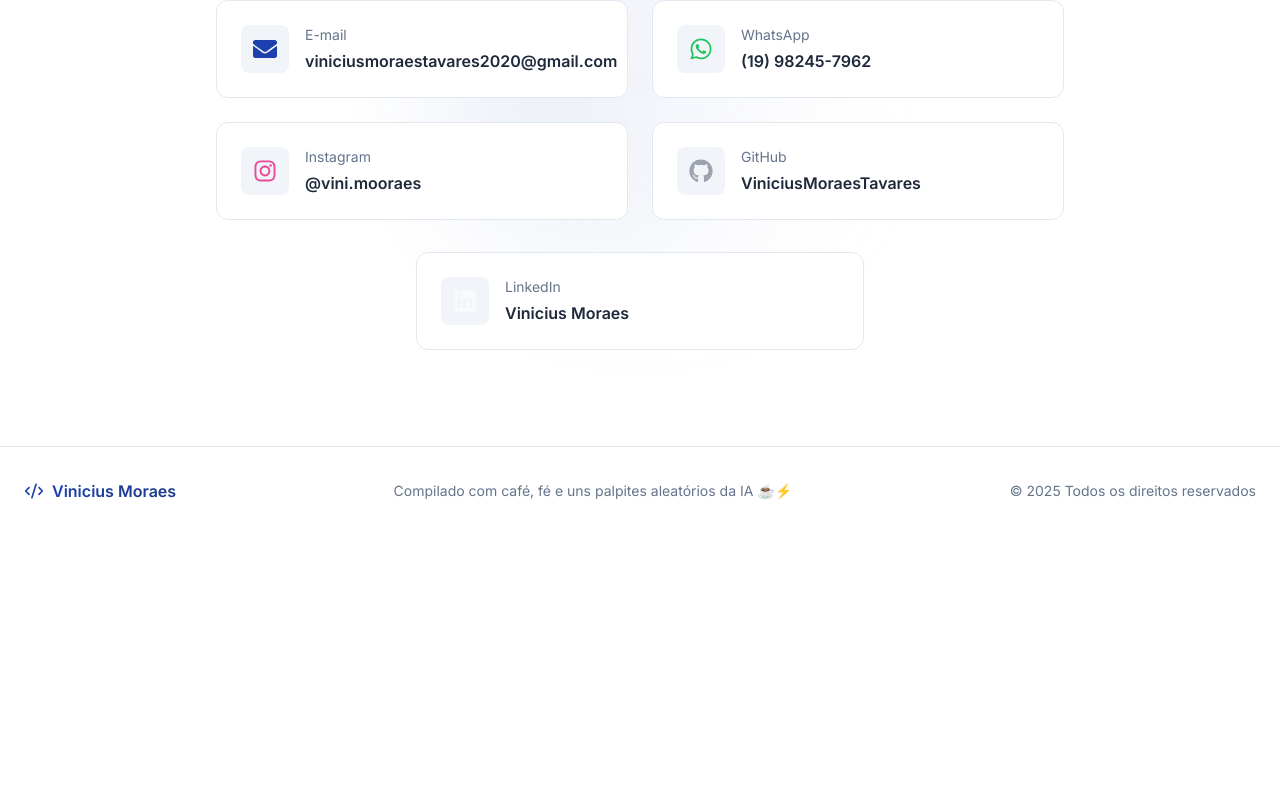
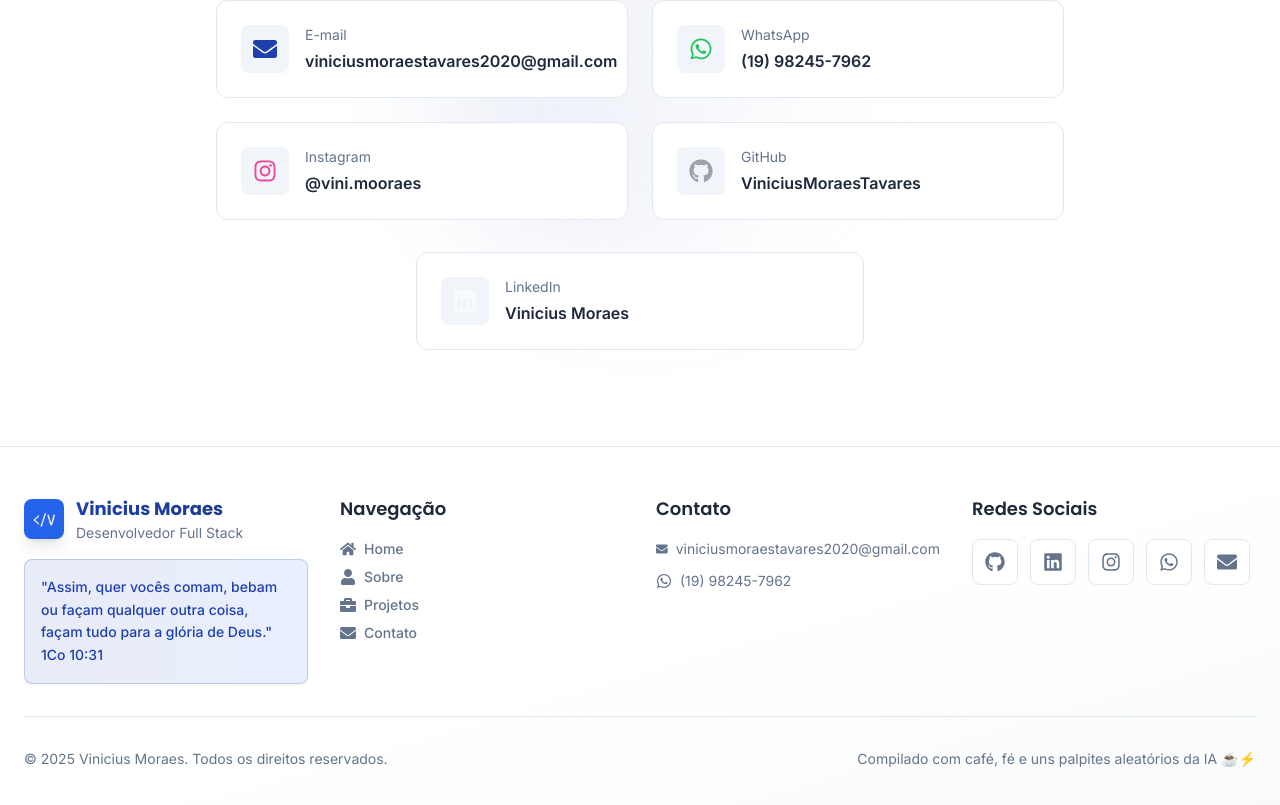
Before and after one commit to ViniciusMoraesTavares/Site-ViniciusMoraes, a React (Vite) app: page / in a window 1280 px wide. Shown: the part 8267-9072 px from the top of the page. Before the commit the page ends 8802 px from the top, so only its background shows below. Built offline with nearby package versions, Linux system fonts and the light colour scheme.

Commit message:
footer v2

```diff
--- a/src/components/Footer.tsx
+++ b/src/components/Footer.tsx
@@ -1,23 +1,173 @@
-import { Code2 } from 'lucide-react';
+import { FaCode, FaHome, FaUser, FaBriefcase, FaEnvelope, FaPhone, FaGithub, FaLinkedin, FaInstagram, FaWhatsapp } from 'react-icons/fa';
 
 export default function Footer() {
   const currentYear = new Date().getFullYear();
 
+  const scrollToSection = (id: string) => {
+    const element = document.getElementById(id);
+    if (element) {
+      element.scrollIntoView({
+        behavior: 'smooth',
+        block: 'start',
+        inline: 'nearest'
+      });
+    } else {
+      // Fallback para scroll para o topo se o elemento não for encontrado
+      window.scrollTo({
+        top: 0,
+        behavior: 'smooth'
+      });
+    }
+  };
+
+  const navigationLinks = [
+    { id: 'inicio', label: 'Home', icon: FaHome },
+    { id: 'sobre', label: 'Sobre', icon: FaUser },
+    { id: 'projetos', label: 'Projetos', icon: FaBriefcase },
+    { id: 'contato', label: 'Contato', icon: FaEnvelope },
+  ];
+
+  const socialLinks = [
+    {
+      href: 'https://github.com/ViniciusMoraesTavares',
+      icon: FaGithub,
+      label: 'GitHub',
+      color: 'hover:text-gray-800 dark:hover:text-gray-200'
+    },
+    {
+      href: 'https://www.linkedin.com/in/vinicius-moraes-25992b217/',
+      icon: FaLinkedin,
+      label: 'LinkedIn',
+      color: 'hover:text-blue-600 dark:hover:text-blue-400'
+    },
+    {
+      href: 'https://www.instagram.com/vini.mooraes/',
+      icon: FaInstagram,
+      label: 'Instagram',
+      color: 'hover:text-pink-600 dark:hover:text-pink-400'
+    },
+    {
+      href: 'https://wa.me/5519982457962?text=Ol%C3%A1%2C%20vim%20atrav%C3%A9s%20do%20seu%20site',
+      icon: FaWhatsapp,
+      label: 'WhatsApp',
+      color: 'hover:text-green-600 dark:hover:text-green-400'
+    },
+    {
+      href: 'mailto:viniciusmoraestavares2020@gmail.com',
+      icon: FaEnvelope,
+      label: 'Email',
+      color: 'hover:text-blue-500 dark:hover:text-blue-300'
+    },
+  ];
+
   return (
-    <footer className="bg-light-bg dark:bg-dark border-t border-light-border dark:border-dark-border py-8 transition-colors duration-300">
-      <div className="max-w-7xl mx-auto px-6">
-        <div className="flex flex-col md:flex-row items-center justify-between gap-4">
-          <div className="flex items-center gap-2 text-light-text-secondary dark:text-gray-400 transition-colors duration-300">
-            <Code2 className="w-5 h-5 text-primary" />
-            <span className="font-semibold text-gradient">Vinicius Moraes</span>
+    <footer className="bg-gradient-to-br from-light-bg via-light-bg to-gray-50 dark:from-dark dark:via-dark dark:to-gray-900 border-t border-light-border dark:border-dark-border transition-all duration-300">
+      <div className="max-w-7xl mx-auto px-6 py-12">
+        {/* Main Footer Content */}
+        <div className="grid grid-cols-1 md:grid-cols-2 lg:grid-cols-4 gap-8 mb-8">
+
+          {/* Brand Section */}
+          <div className="lg:col-span-1 space-y-4">
+            <div className="flex items-center gap-3">
+              <div className="p-2 bg-blue-600 rounded-lg shadow-lg flex items-center justify-center">
+                <img
+                  src="/images/vini-ico.png"
+                  alt="Vinicius Moraes"
+                  className="w-6 h-6 object-contain"
+                />
+              </div>
+              <div>
+                <h3 className="font-bold text-lg text-gradient bg-gradient-to-r from-primary to-blue-600 bg-clip-text text-transparent">
+                  Vinicius Moraes
+                </h3>
+                <p className="text-sm text-light-text-secondary dark:text-gray-400">
+                  Desenvolvedor Full Stack
+                </p>
+              </div>
+            </div>
+
+            {/* Fun Quote - Destacada */}
+            <div className="bg-gradient-to-r from-primary/10 to-blue-600/10 dark:from-primary/20 dark:to-blue-600/20 p-4 rounded-lg border border-primary/20 dark:border-primary/30 shadow-sm">
+              <p className="text-sm font-medium text-primary dark:text-blue-400 leading-relaxed">
+                "Assim, quer vocês comam, bebam ou façam qualquer outra coisa, façam tudo para a glória de Deus." 1Co 10:31
+              </p>
+            </div>
           </div>
 
-          <div className="flex items-center gap-2 text-light-text-secondary dark:text-gray-400 text-sm transition-colors duration-300">
-            <span>Compilado com café, fé e uns palpites aleatórios da IA ☕⚡</span>
+          {/* Navigation Menu */}
+          <div className="space-y-4">
+            <h4 className="font-semibold text-light-text dark:text-white text-lg">Navegação</h4>
+            <nav className="space-y-2">
+              {navigationLinks.map((link) => {
+                const IconComponent = link.icon;
+                return (
+                  <button
+                    key={link.id}
+                    onClick={() => scrollToSection(link.id)}
+                    className="flex items-center gap-2 text-light-text-secondary dark:text-gray-400 hover:text-primary dark:hover:text-blue-400 transition-all duration-300 hover:translate-x-1 group"
+                  >
+                    <IconComponent className="w-4 h-4 group-hover:scale-110 transition-transform duration-300" />
+                    <span className="text-sm font-medium">{link.label}</span>
+                  </button>
+                );
+              })}
+            </nav>
           </div>
 
-          <div className="text-light-text-secondary dark:text-gray-500 text-sm transition-colors duration-300">
-            © {currentYear} Todos os direitos reservados
+          {/* Contact Info */}
+          <div className="space-y-4">
+            <h4 className="font-semibold text-light-text dark:text-white text-lg">Contato</h4>
+            <div className="space-y-3">
+              <a
+                href="mailto:viniciusmoraestavares2020@gmail.com"
+                className="flex items-center gap-2 text-light-text-secondary dark:text-gray-400 hover:text-primary dark:hover:text-blue-400 transition-all duration-300 group"
+              >
+                <FaEnvelope className="w-4 h-4 group-hover:scale-110 transition-transform duration-300" />
+                <span className="text-sm">viniciusmoraestavares2020@gmail.com</span>
+              </a>
+              <a
+                href="tel:+5519982457962"
+                className="flex items-center gap-2 text-light-text-secondary dark:text-gray-400 hover:text-primary dark:hover:text-blue-400 transition-all duration-300 group"
+              >
+                <FaWhatsapp className="w-4 h-4 group-hover:scale-110 transition-transform duration-300" />
+                <span className="text-sm"> (19) 98245-7962</span>
+              </a>
+            </div>
+          </div>
+
+          {/* Social Links */}
+          <div className="space-y-4">
+            <h4 className="font-semibold text-light-text dark:text-white text-lg">Redes Sociais</h4>
+            <div className="flex flex-wrap gap-3">
+              {socialLinks.map((social) => {
+                const IconComponent = social.icon;
+                return (
+                  <a
+                    key={social.label}
+                    href={social.href}
+                    target="_blank"
+                    rel="noopener noreferrer"
+                    className={`p-3 bg-light-card dark:bg-gray-800 rounded-lg border border-light-border dark:border-gray-700 text-light-text-secondary dark:text-gray-400 ${social.color} transition-all duration-300 hover:scale-110 hover:shadow-lg hover:-translate-y-1 group`}
+                    title={social.label}
+                  >
+                    <IconComponent className="w-5 h-5 group-hover:scale-110 transition-transform duration-300" />
+                  </a>
+                );
+              })}
+            </div>
+          </div>
+        </div>
+
+        {/* Bottom Section */}
+        <div className="pt-8 border-t border-light-border dark:border-gray-700">
+          <div className="flex flex-col md:flex-row items-center justify-between gap-4">
+            <div className="text-light-text-secondary dark:text-gray-400 text-sm">
+              © {currentYear} Vinicius Moraes. Todos os direitos reservados.
+            </div>
+
+            <div className="flex items-center gap-2 text-light-text-secondary dark:text-gray-400 text-sm">
+              <span>Compilado com café, fé e uns palpites aleatórios da IA ☕⚡</span>
+            </div>
           </div>
         </div>
       </div>
```
